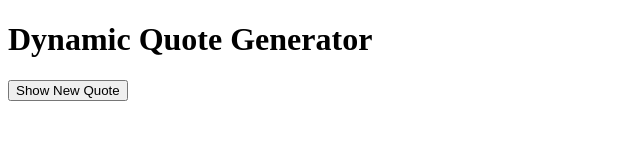
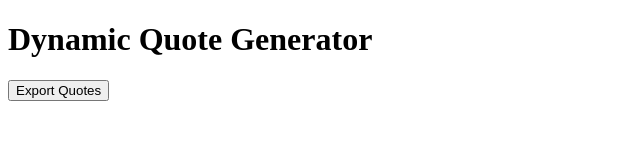
Before and after one commit to Judiedesigns/alx_fe_javascript, a plain HTML site: page dom-manipulation/index.html in a window 1280 px wide. Shown: the full height of the page, 0-640 px from the left. Drawn offline with Linux system fonts and the light colour scheme.

Commit message:
fix: rename button

```diff
--- a/dom-manipulation/index.html
+++ b/dom-manipulation/index.html
@@ -8,7 +8,7 @@
   <body>
     <h1>Dynamic Quote Generator</h1>
     <div id="quoteDisplay"></div>
-    <button id="newQuote">Show New Quote</button>
+    <button id="exportBtn">Export Quotes</button>
 
     <script src="script.js"></script>
   </body>
```
